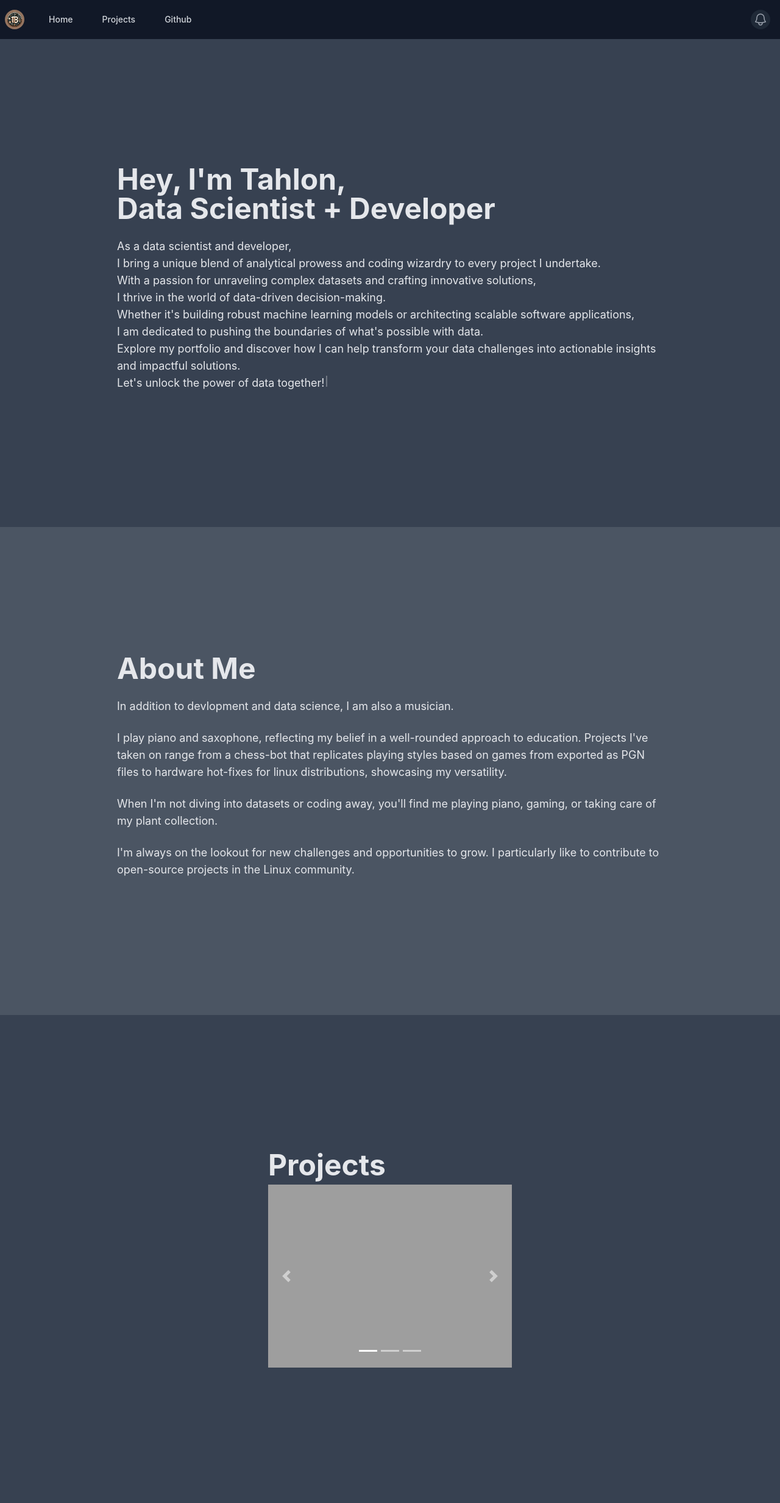
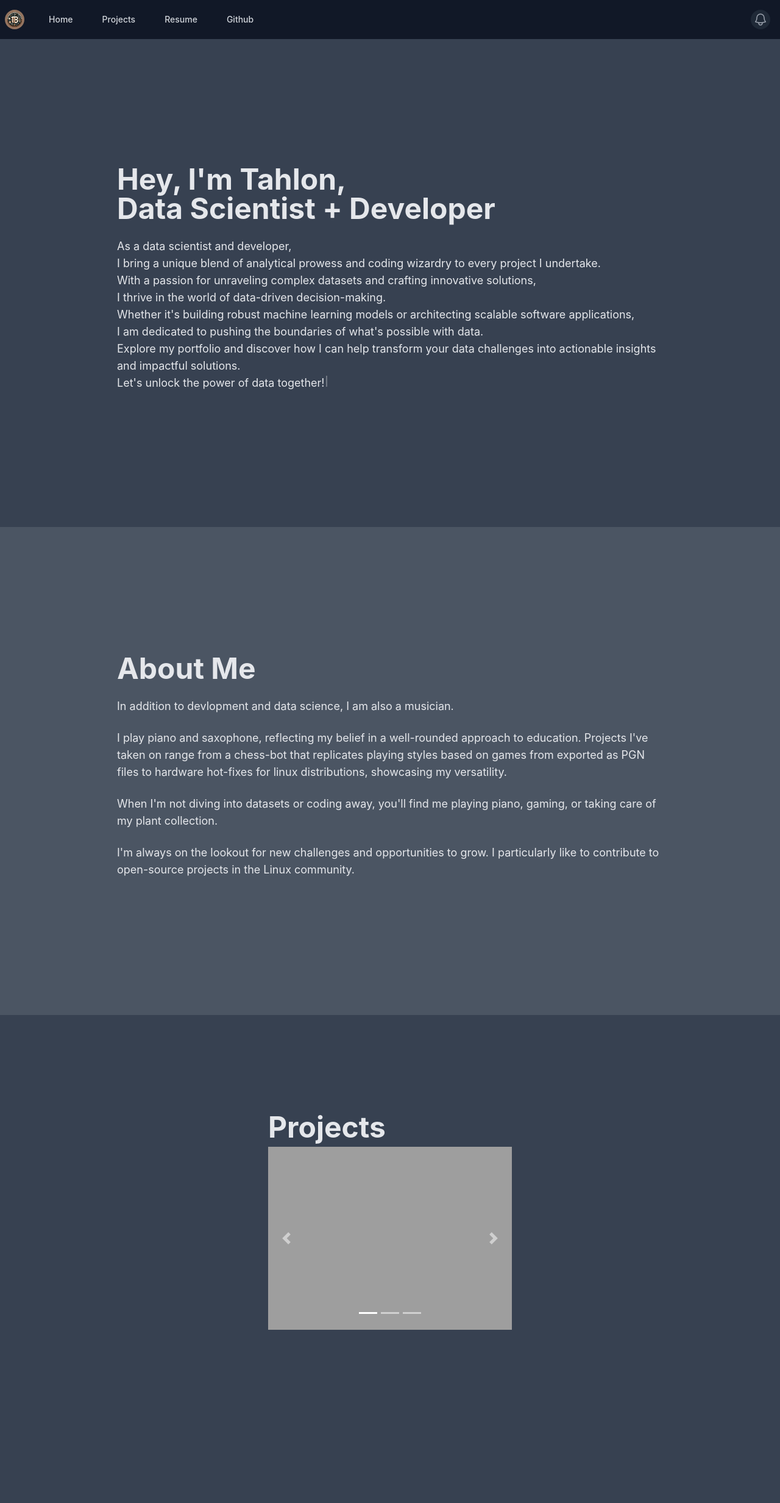
Before and after one commit to TahlonBrahic/Green-Tea-Sensory-Evaluation-With-GANs, a Flask app: page / in a window 1280 px wide. Shown: the whole page at 61% size. Run offline with Flask 3, Linux system fonts and the light colour scheme; some libraries are stand-ins or nearby versions; grey boxes are pictures that could not be loaded.

Commit message:
Center and add padding to projects title

```diff
--- a/web_app/static/styles/output.css
+++ b/web_app/static/styles/output.css
@@ -820,6 +820,10 @@ html {
   padding-right: 0.5rem;
 }
 
+.pt-12 {
+  padding-top: 3rem;
+}
+
 .pt-16 {
   padding-top: 4rem;
 }
@@ -960,6 +964,10 @@ html {
 }
 
 @media (min-width: 768px) {
+  .md\:pt-16 {
+    padding-top: 4rem;
+  }
+
   .md\:pt-20 {
     padding-top: 5rem;
   }
@@ -981,6 +989,10 @@ html {
     padding-right: 2rem;
   }
 
+  .lg\:pt-20 {
+    padding-top: 5rem;
+  }
+
   .lg\:pt-24 {
     padding-top: 6rem;
   }
--- a/web_app/templates/base.html
+++ b/web_app/templates/base.html
@@ -49,6 +49,7 @@
                 <!-- Current: "bg-gray-900 text-white", Default: "text-gray-300 hover:bg-gray-700 hover:text-white" -->
                 <a href="{{ url_for('home') }}" class="text-gray-300 hover:bg-gray-700 hover:text-white rounded-md px-3 py-2 text-sm font-medium">Home</a>
                 <a href="{{ url_for('projects') }}" class="text-gray-300 hover:bg-gray-700 hover:text-white rounded-md px-3 py-2 text-sm font-medium">Projects</a>
+                <a href="{{ url_for('resume') }}" class="text-gray-300 hover:bg-gray-700 hover:text-white rounded-md px-3 py-2 text-sm font-medium">Resume</a>
                 <a href="https://github.com/tahlonbrahic" class="text-gray-300 hover:bg-gray-700 hover:text-white rounded-md px-3 py-2 text-sm font-medium">Github</a>
               </div>
             </div>
--- a/web_app/templates/index.html
+++ b/web_app/templates/index.html
@@ -68,9 +68,9 @@ Let's unlock the power of data together!`;
     </section>
 
 
-    <section id="Projects" class="min-h-screen flex items-center justify-center bg-gray-700 text-gray-200 px-4">
-        <div class="max-w-4xl mx-auto text-left">
-            <h1 class="text-3xl md:text-4xl lg:text-5xl font-bold">Projects</h1>
+    <section id="Projects" class="min-h-screen flex items-start justify-center bg-gray-700 text-gray-200 px-4">
+      <div class="max-w-4xl mx-auto text-left pt-12 md:pt-16 lg:pt-20">
+          <h1 class="pt-12 md:pt-16 lg:pt-20 text-3xl md:text-4xl lg:text-5xl font-bold">Projects</h1>
           <div id="carouselExampleIndicators" class="carousel slide" data-ride="carousel">
               <ol class="carousel-indicators">
                   <li data-target="#carouselExampleIndicators" data-slide-to="0" class="active"></li>
@@ -99,5 +99,6 @@ Let's unlock the power of data together!`;
           </div>
       </div>
     </section>
+
 </div>
 {% endblock %}
```
Lines whose indentation alone changed are shown as unchanged.
